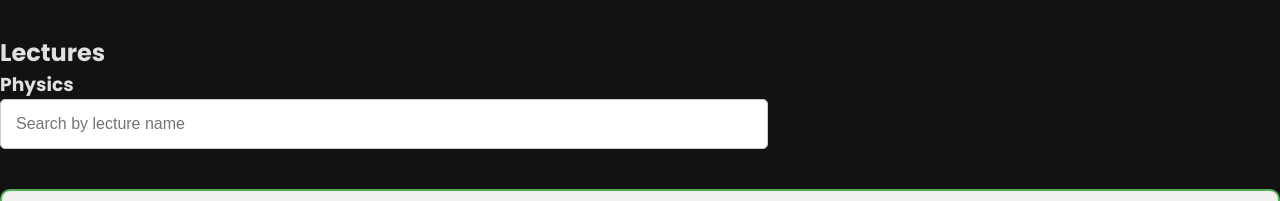
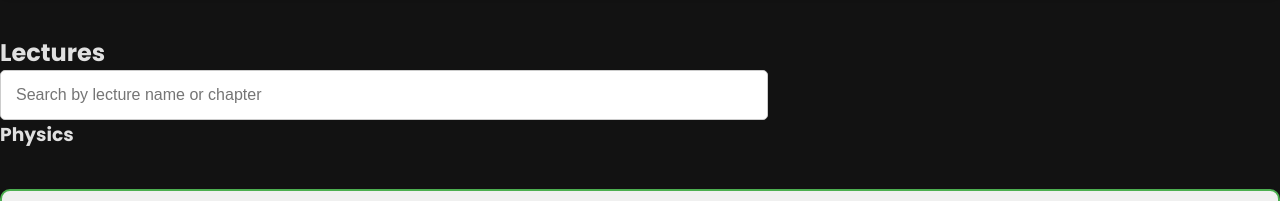
Before and after one commit to Quantsanskar/my-website, a Next.js app: page /StudentDashboard in a window 1280 px wide. Shown: the part 287-488 px from the top of the page. Built offline with nearby package versions, Linux system fonts and the light colour scheme.

Commit message:
Update LecturesSection.js

```diff
--- a/components/LecturesSection.js
+++ b/components/LecturesSection.js
@@ -1,6 +1,6 @@
 // LecturesSection.js
 
-import React from 'react';
+import React, { useState } from 'react';
 import LectureVideo from '../components/LectureVideo'; // Assuming you have a LectureVideo component for displaying individual videos
 import styles from '../styles/LecturesSection.module.css'; // Import CSS module for styling
 
@@ -75,18 +75,39 @@ const LecturesSection = () => {
         },
         // Add more subjects as needed
     ];
+    const [searchQuery, setSearchQuery] = useState('');
+    const [filteredLectures, setFilteredLectures] = useState(lectures);
 
+    const handleSearch = (e) => {
+        const { value } = e.target;
+        setSearchQuery(value);
+        filterLectures(value);
+    };
+
+    const filterLectures = (query) => {
+        const filtered = lectures.filter((subject) => {
+            const matchingChapters = subject.chapters.filter((chapter) =>
+                chapter.videos.some((video) =>
+                    video.title.toLowerCase().includes(query.toLowerCase())
+                )
+            );
+            return matchingChapters.length > 0;
+        });
+        setFilteredLectures(filtered);
+    };
     return (
         <div className={styles.lecturesContainer}>
             <h2>Lectures</h2>
-            {lectures.map((subject, subjectIndex) => (
+            <input
+                type="text"
+                placeholder="Search by lecture name or chapter"
+                className={styles.searchInput}
+                value={searchQuery}
+                onChange={handleSearch}
+            />
+            {filteredLectures.map((subject, subjectIndex) => (
                 <div key={subjectIndex}>
                     <h3>{subject.subject}</h3>
-                    <input
-                        type="text"
-                        placeholder="Search by lecture name"
-                        className={styles.searchInput}
-                    />
                     <div className={styles.subjectContainer}>
                         {subject.chapters.map((chapter, chapterIndex) => (
                             <div key={chapterIndex} className={styles.chapterContainer}>
```
